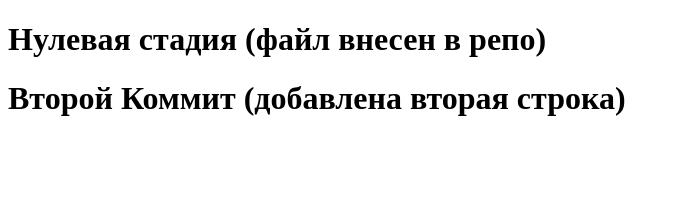
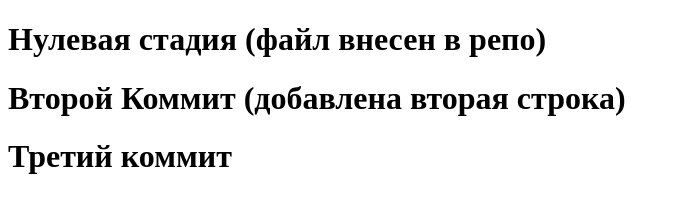
Before and after one commit to Flyeroll/GitNull, a plain HTML site: page index.html in a window 1280 px wide. Shown: the whole page, without its empty margins (0-680 px from the left). Drawn offline with Linux system fonts and the light colour scheme.

Commit message:
Third Commit

```diff
--- a/index.html
+++ b/index.html
@@ -9,5 +9,6 @@
 <body>
     <h1>Нулевая стадия (файл внесен в репо)</h1>
     <h1>Второй Коммит (добавлена вторая строка)</h1>
+    <h1>Третий коммит</h1>
 </body>
 </html>
```
